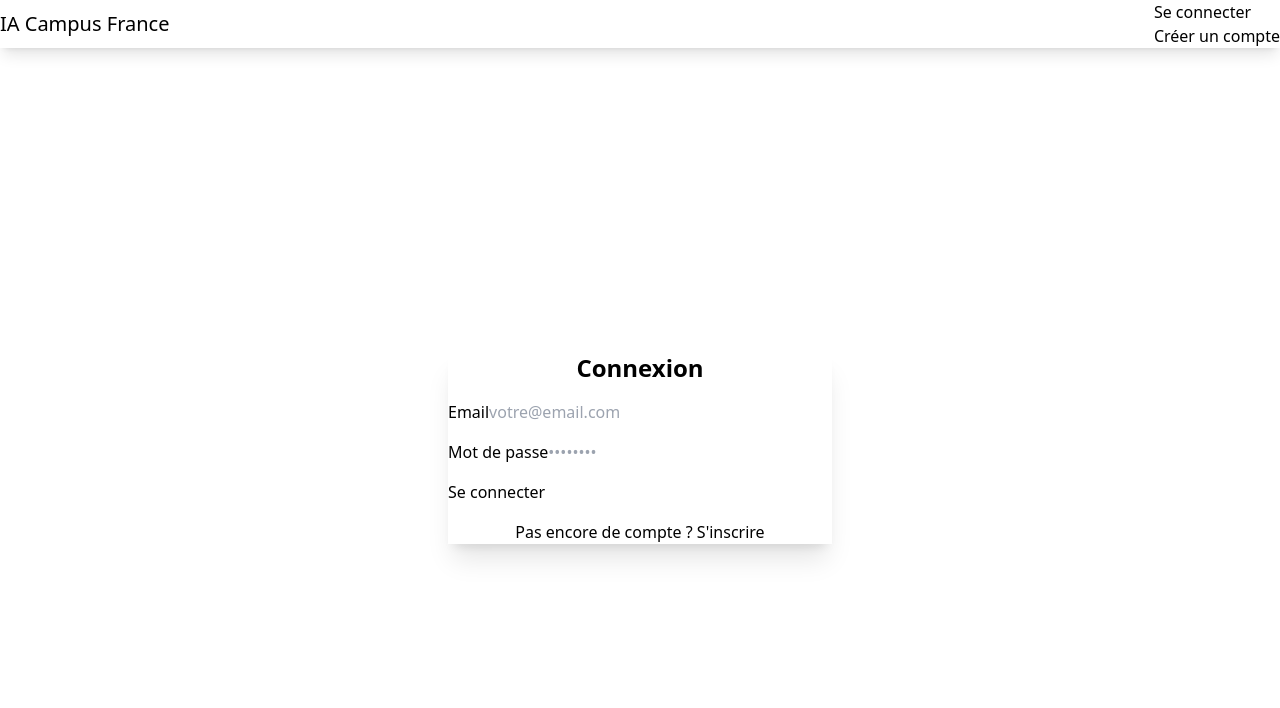
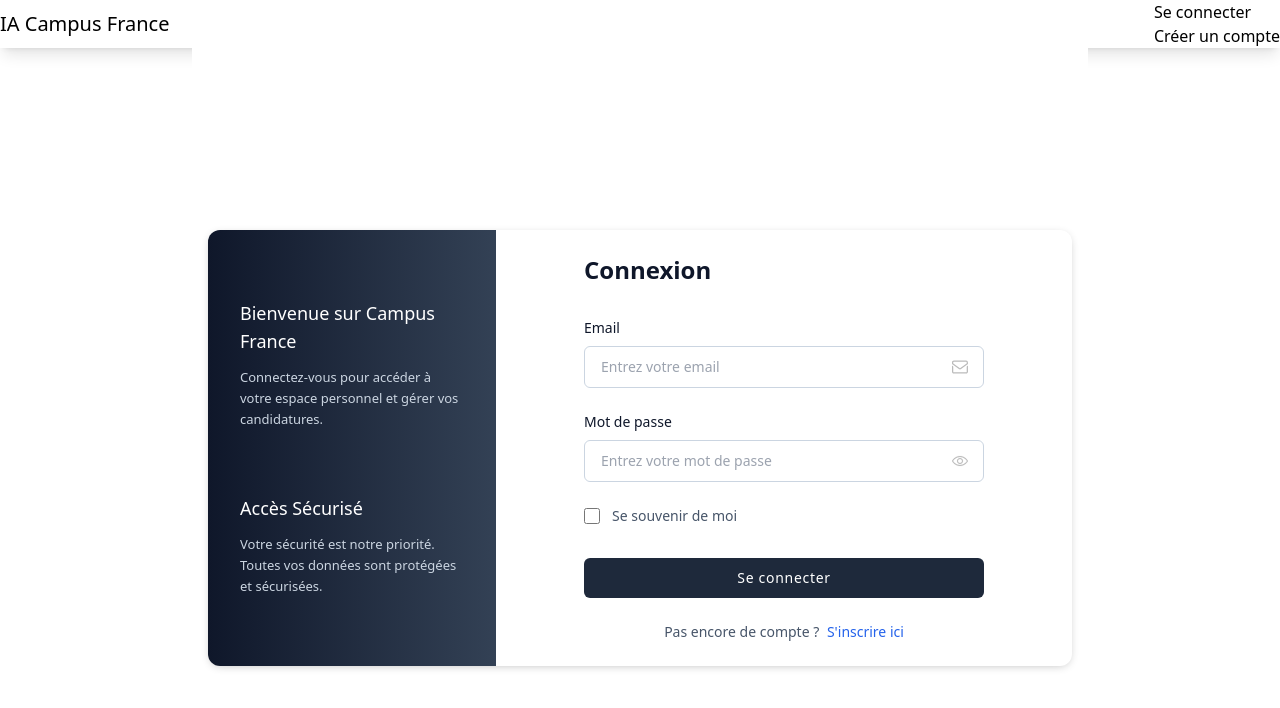
Before and after one commit to MrSiuuu/IA_Campus_France, a Vue app in the folder frontend/: page /login in a window 1280 px wide. Shown: the top 708 px of the page. Built offline with nearby package versions, Linux system fonts and the light colour scheme; the HTML template or start-up script is replaced by a standard one.

Commit message:
design login

```diff
--- a/frontend/src/views/Login.vue
+++ b/frontend/src/views/Login.vue
@@ -1,43 +1,89 @@
 <template>
-  <div class="min-h-screen flex items-center justify-center">
-    <div class="card w-96 bg-base-100 shadow-xl">
-      <div class="card-body">
-        <h2 class="card-title text-2xl font-bold text-center mb-4">Connexion</h2>
-        <form @submit.prevent="handleLogin" class="space-y-4">
-          <div class="form-control">
-            <label class="label">
-              <span class="label-text">Email</span>
-            </label>
-            <input
-              type="email"
-              v-model="email"
-              placeholder="votre@email.com"
-              class="input input-bordered"
-              required
-            />
-          </div>
-          <div class="form-control">
-            <label class="label">
-              <span class="label-text">Mot de passe</span>
-            </label>
-            <input
-              type="password"
-              v-model="password"
-              placeholder="••••••••"
-              class="input input-bordered"
-              required
-            />
-          </div>
-          <div class="form-control mt-6">
-            <button type="submit" class="btn btn-primary">Se connecter</button>
-          </div>
-        </form>
-        <div class="text-center mt-4">
-          <p>Pas encore de compte ?
-            <router-link to="/register" class="link link-primary">S'inscrire</router-link>
-          </p>
+  <div class="bg-white max-w-4xl flex items-center mx-auto md:min-h-screen p-4">
+    <div class="grid md:grid-cols-3 items-center [box-shadow:0_2px_10px_-3px_rgba(14,14,14,0.3)] rounded-xl overflow-hidden">
+      <div class="max-md:order-1 flex flex-col justify-center md:space-y-16 space-y-8 max-md:mt-16 min-h-full bg-gradient-to-r from-slate-900 to-slate-700 lg:px-8 px-4 py-4">
+        <div>
+          <h3 class="text-white text-lg">Bienvenue sur Campus France</h3>
+          <p class="text-[13px] text-slate-300 mt-3 leading-relaxed">Connectez-vous pour accéder à votre espace personnel et gérer vos candidatures.</p>
+        </div>
+        <div>
+          <h3 class="text-white text-lg">Accès Sécurisé</h3>
+          <p class="text-[13px] text-slate-300 mt-3 leading-relaxed">Votre sécurité est notre priorité. Toutes vos données sont protégées et sécurisées.</p>
         </div>
       </div>
+
+      <form @submit.prevent="handleLogin" class="md:col-span-2 w-full py-6 px-6 sm:px-14 max-w-lg mx-auto">
+        <div class="mb-8">
+          <h1 class="text-slate-900 text-2xl font-bold">Connexion</h1>
+        </div>
+
+        <div class="space-y-6">
+          <div>
+            <label class="text-slate-900 text-sm font-medium mb-2 block">Email</label>
+            <div class="relative flex items-center">
+              <input
+                v-model="email"
+                type="email"
+                required
+                class="text-slate-900 bg-white border border-slate-300 w-full text-sm pl-4 pr-8 py-2.5 rounded-md outline-blue-500"
+                placeholder="Entrez votre email"
+              />
+              <svg xmlns="http://www.w3.org/2000/svg" fill="#bbb" stroke="#bbb" class="w-4 h-4 absolute right-4" viewBox="0 0 682.667 682.667">
+                <defs>
+                  <clipPath id="a" clipPathUnits="userSpaceOnUse">
+                    <path d="M0 512h512V0H0Z" data-original="#000000"></path>
+                  </clipPath>
+                </defs>
+                <g clip-path="url(#a)" transform="matrix(1.33 0 0 -1.33 0 682.667)">
+                  <path fill="none" stroke-miterlimit="10" stroke-width="40" d="M452 444H60c-22.091 0-40-17.909-40-40v-39.446l212.127-157.782c14.17-10.54 33.576-10.54 47.746 0L492 364.554V404c0 22.091-17.909 40-40 40Z" data-original="#000000"></path>
+                  <path d="M472 274.9V107.999c0-11.027-8.972-20-20-20H60c-11.028 0-20 8.973-20 20V274.9L0 304.652V107.999c0-33.084 26.916-60 60-60h392c33.084 0 60 26.916 60 60v196.653Z" data-original="#000000"></path>
+                </g>
+              </svg>
+            </div>
+          </div>
+          <div>
+            <label class="text-slate-900 text-sm font-medium mb-2 block">Mot de passe</label>
+            <div class="relative flex items-center">
+              <input
+                v-model="password"
+                type="password"
+                required
+                class="text-slate-900 bg-white border border-slate-300 w-full text-sm pl-4 pr-8 py-2.5 rounded-md outline-blue-500"
+                placeholder="Entrez votre mot de passe"
+              />
+              <svg xmlns="http://www.w3.org/2000/svg" fill="#bbb" stroke="#bbb" class="w-4 h-4 absolute right-4 cursor-pointer" viewBox="0 0 128 128">
+                <path d="M64 104C22.127 104 1.367 67.496.504 65.943a4 4 0 0 1 0-3.887C1.367 60.504 22.127 24 64 24s62.633 36.504 63.496 38.057a4 4 0 0 1 0 3.887C126.633 67.496 105.873 104 64 104zM8.707 63.994C13.465 71.205 32.146 96 64 96c31.955 0 50.553-24.775 55.293-31.994C114.535 56.795 95.854 32 64 32 32.045 32 13.447 56.775 8.707 63.994zM64 88c-13.234 0-24-10.766-24-24s10.766-24 24-24 24 10.766 24 24-10.766 24-24 24zm0-40c-8.822 0-16 7.178-16 16s7.178 16 16 16 16-7.178 16-16-7.178-16-16-16z" data-original="#000000"></path>
+              </svg>
+            </div>
+          </div>
+          <div class="flex items-center">
+            <input
+              id="remember-me"
+              v-model="rememberMe"
+              type="checkbox"
+              class="h-4 w-4 shrink-0 text-blue-600 focus:ring-blue-500 border-slate-300 rounded"
+            />
+            <label for="remember-me" class="ml-3 block text-sm text-slate-600">
+              Se souvenir de moi
+            </label>
+          </div>
+        </div>
+
+        <div class="mt-8">
+          <button
+            type="submit"
+            class="w-full py-2.5 px-4 tracking-wider text-sm rounded-md text-white bg-slate-800 hover:bg-slate-900 focus:outline-none cursor-pointer"
+          >
+            Se connecter
+          </button>
+        </div>
+        <p class="text-slate-600 text-sm mt-6 text-center">
+          Pas encore de compte ?
+          <router-link to="/register" class="text-blue-600 font-medium hover:underline ml-1">
+            S'inscrire ici
+          </router-link>
+        </p>
+      </form>
     </div>
   </div>
 </template>
@@ -49,10 +95,12 @@
 import { useUserStore } from '../stores/user'
 
 const router = useRouter()
+const authStore = useAuthStore()
+const userStore = useUserStore()
+
 const email = ref('')
 const password = ref('')
-const auth = useAuthStore()
-const userStore = useUserStore()
+const rememberMe = ref(false)
 
 const handleLogin = async () => {
   try {
@@ -67,21 +115,25 @@
       })
     })
 
-    if (response.ok) {
-      const data = await response.json()
-      auth.login(data.session, data.user)
+    if (!response.ok) {
+      const error = await response.json()
+      throw new Error(error.message || 'Erreur de connexion')
+    }
+
+    const data = await response.json()
+    authStore.login(data.session, data.user)
+
+    if (data.user) {
+      userStore.setUser(data.user)
       if (data.user.role === 'admin') {
         router.push('/admin')
       } else {
         router.push('/dashboard')
       }
-    } else {
-      const error = await response.json()
-      alert(error.message || 'Erreur de connexion')
     }
   } catch (error) {
-    console.error('Erreur lors de la connexion:', error)
-    alert('Erreur lors de la connexion')
+    console.error('Erreur de connexion:', error)
+    alert(error.message || 'Erreur lors de la connexion')
   }
 }
 </script>
```
